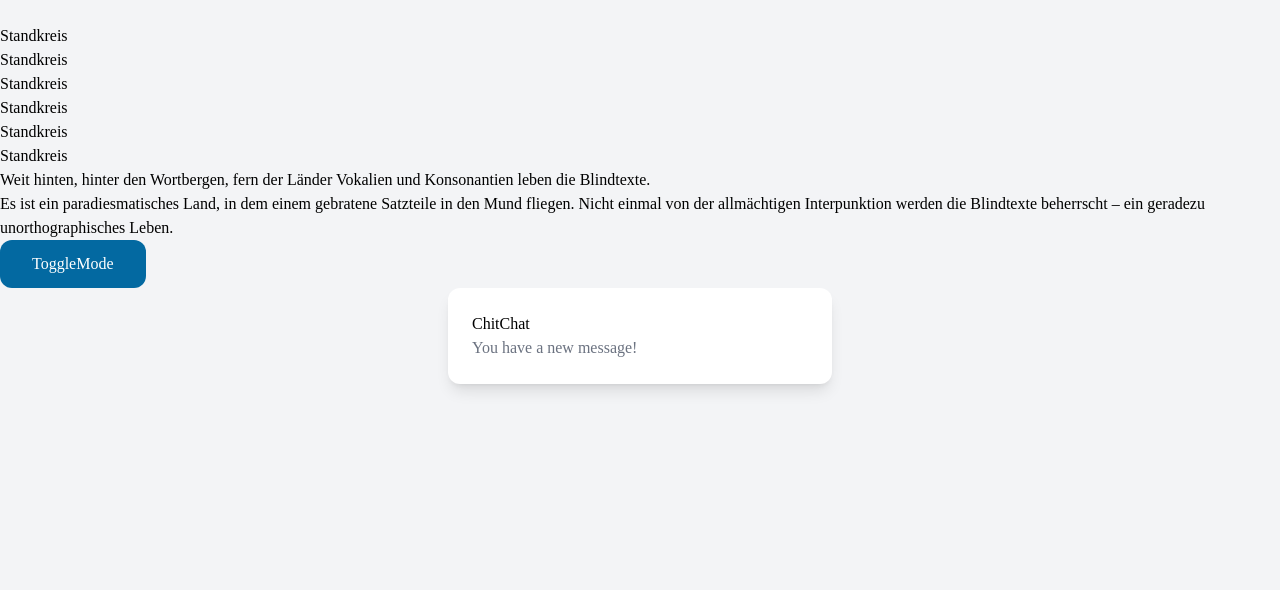
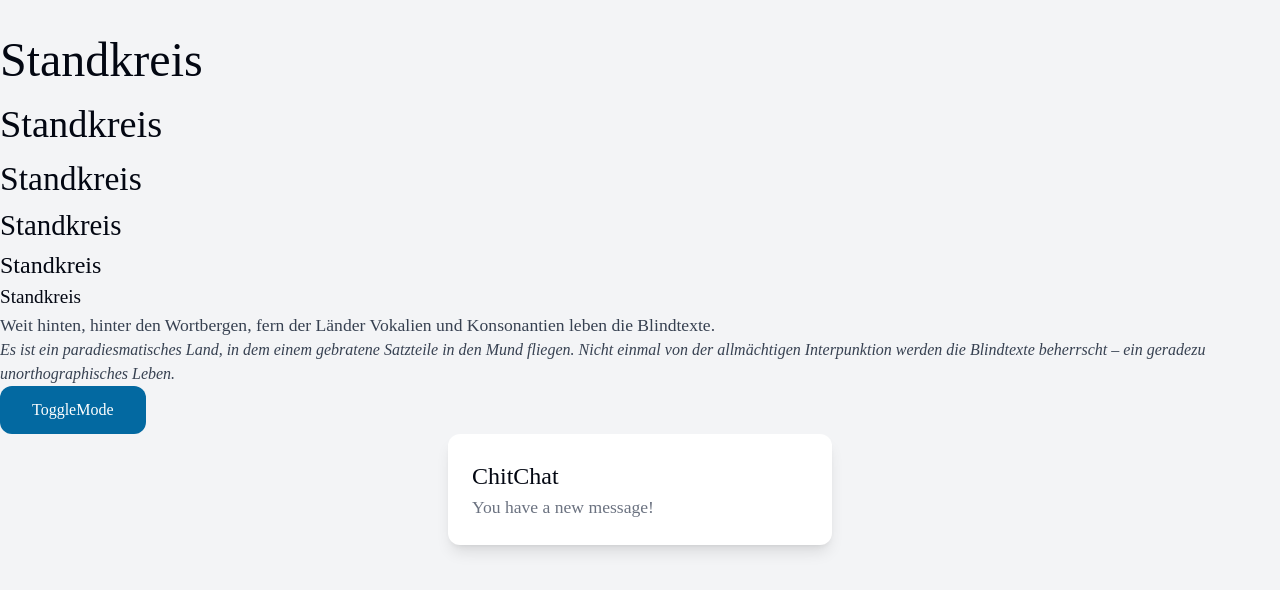
Before and after one commit to Standkreis/App, a Next.js app in the folder apps/app/: page / in a window 1280 px wide. Shown: the top 590 px of the page. Built offline with nearby package versions, Linux system fonts and the light colour scheme.

Commit message:
adds some basic global styles

```diff
--- a/apps/app/src/app/globals.css
+++ b/apps/app/src/app/globals.css
@@ -50,13 +50,17 @@
   }
 
   .text-hint {
-    @apply text-gray-500;
+    @apply !text-gray-500;
   }
 
   /* T Y P O G R A P H Y */
+  body {
+    font-size: '20px';
+  }
   body * {
     font-family: '__Vollkorn_8ff8c3';
   }
+
   h1,
   h2,
   h3,
@@ -66,4 +70,63 @@
   button {
     font-family: '__Berkshire_Swash_721f85';
   }
+
+  h1,
+  h2,
+  h3,
+  h4,
+  h5,
+  h6 {
+    font-family: '__Berkshire_Swash_721f85';
+    @apply text-gray-950;
+  }
+  .dark h1,
+  .dark h2,
+  .dark h3,
+  .dark h4,
+  .dark h5,
+  .dark h6 {
+    @apply text-white;
+  }
+
+  p {
+    font-size: 1.1rem;
+    @apply text-gray-700;
+  }
+  .dark p {
+    @apply text-gray-300;
+  }
+
+  h1 {
+    font-size: 3rem;
+  }
+  h2 {
+    font-size: 2.7rem;
+  }
+  h2 {
+    font-size: 2.4rem;
+  }
+  h3 {
+    font-size: 2.1rem;
+  }
+  h4 {
+    font-size: 1.8rem;
+  }
+  h5 {
+    font-size: 1.5rem;
+  }
+  h6 {
+    font-size: 1.2rem;
+  }
+  button {
+    font-size: 1rem;
+  }
+  blockquote {
+    @apply text-gray-700;
+    font-size: 1rem;
+    font-style: italic;
+  }
+  .dark blockquote {
+    @apply text-gray-300;
+  }
 }
```
